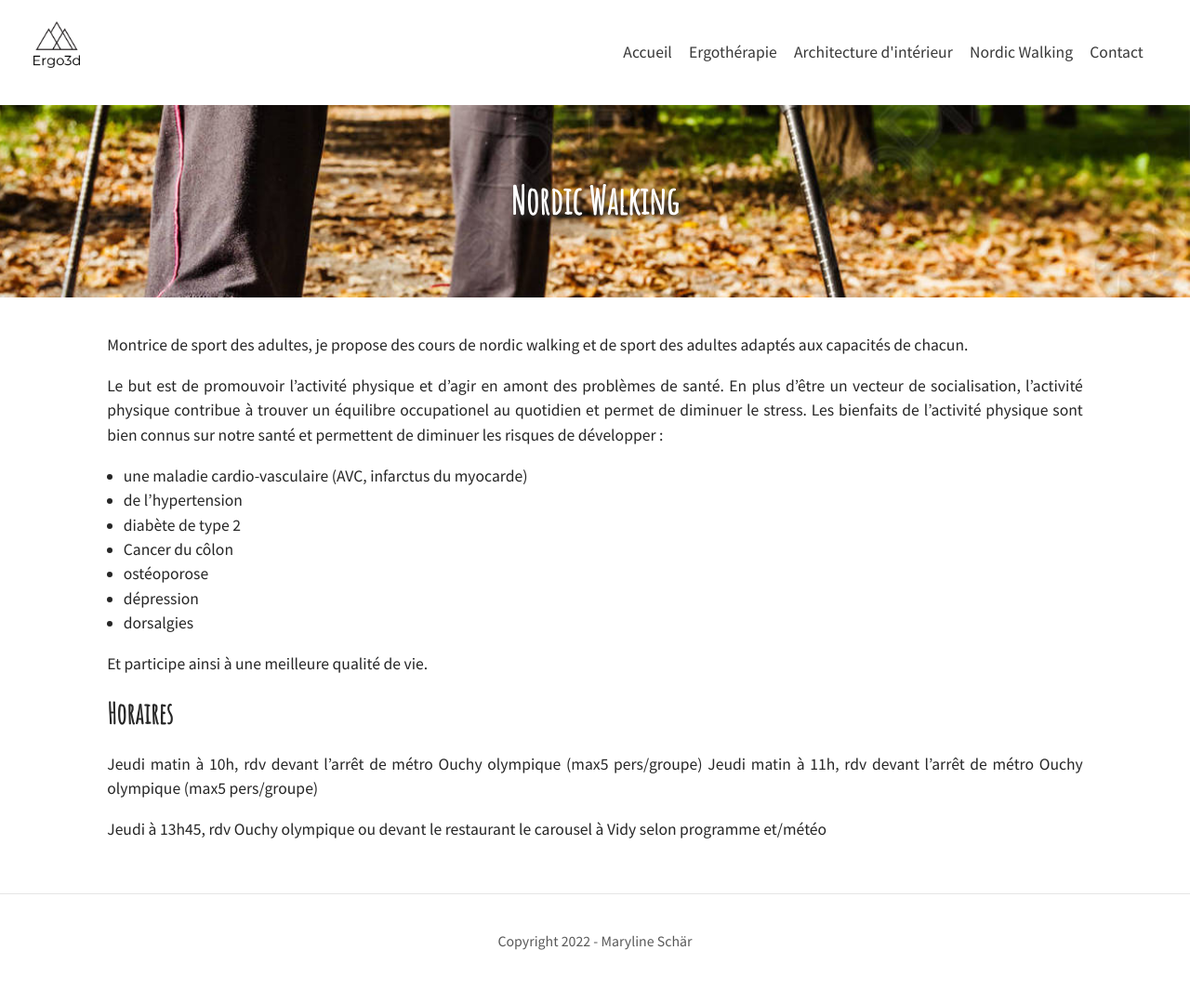
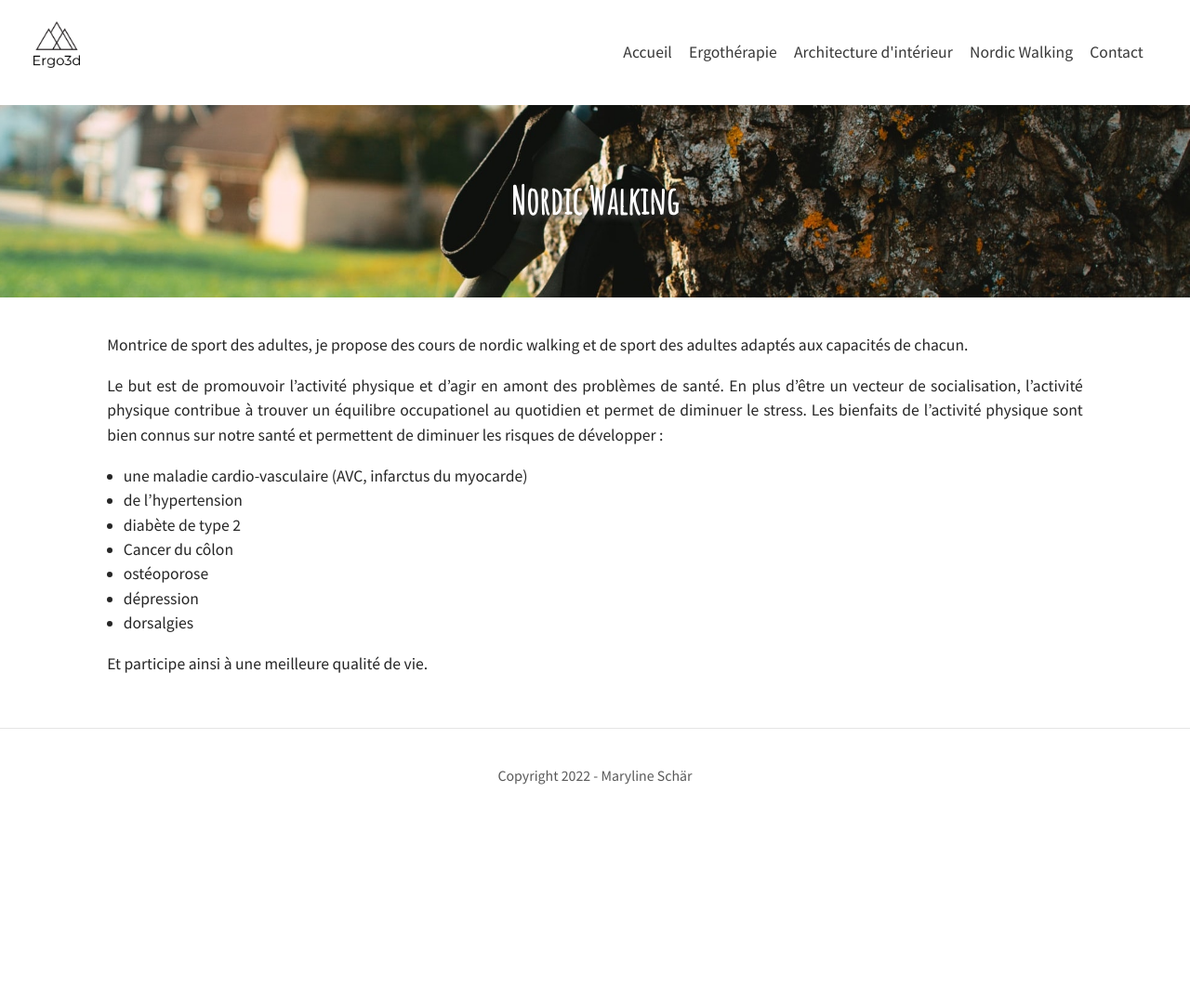
Before and after one commit to marschar/marschar.github.io, a Jekyll site: the page built from pages/nordic-walking.markdown, in a window 1280 px wide. Shown: the whole page at 93% size. Built offline with Jekyll 4.4.1, drawn with Linux system fonts in a browser that asks for light colours; after the commit the page ends 901 px from its top, so only the background shows below that.

Commit message:
Update images

```diff
--- a/index.markdown
+++ b/index.markdown
@@ -2,7 +2,7 @@
 layout: page
 title: Maryline Schär
 nav-title: Accueil
-feature-img: "assets/img/feature-img/test.png"
+feature-img: "assets/img/feature-img/home2.jpeg"
 order: 1
 ---
 
--- a/pages/nordic-walking.markdown
+++ b/pages/nordic-walking.markdown
@@ -3,7 +3,7 @@ layout: page
 title: Nordic Walking
 nav-title: Nordic Walking
 permalink: /nordic-walking/
-feature-img: "assets/img/feature-img/nordic-walking.jpeg"
+feature-img: "assets/img/feature-img/nordic-walking2.jpeg"
 order: 4
 ---
 
@@ -20,12 +20,3 @@ Le but est de promouvoir l’activité physique et d’agir en amont des problè
 - dorsalgies
 
 Et participe ainsi à une meilleure qualité de vie.
-
-
-## Horaires
-
-Jeudi matin à 10h, rdv devant l’arrêt de métro Ouchy olympique (max5 pers/groupe)
-Jeudi matin à 11h, rdv devant l’arrêt de métro Ouchy olympique (max5 pers/groupe)
-
-
-Jeudi à 13h45, rdv Ouchy olympique ou devant le restaurant le carousel à Vidy selon programme et/météo
```
Also changed, not shown: pages/contact.markdown (+32 -1 lines), assets/img/feature-img/nordic-walking2.jpeg (added), 5 other files.
